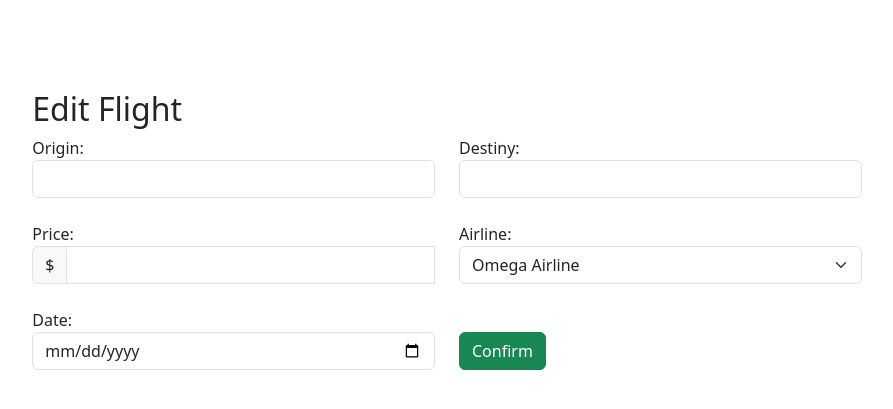
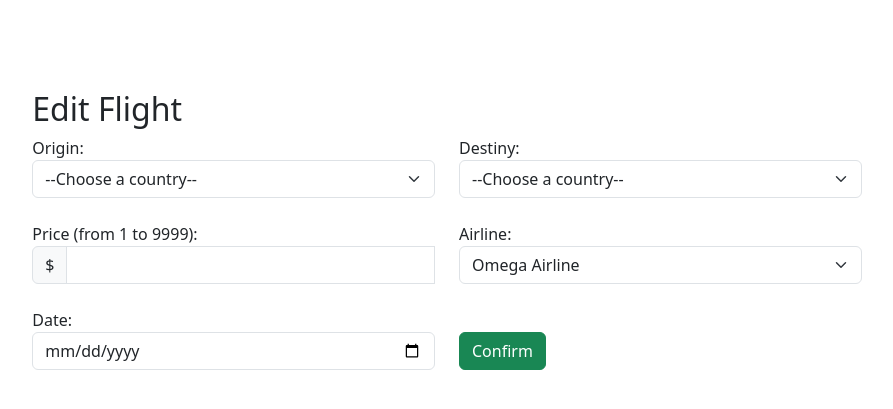
Before and after one commit to enriquesb/crud-app-flights, a Node server app: template views/edit.ejs in a window 1280 px wide. Shown: the top 409 px of the page, without its empty margins (193-1086 px from the left). Run offline with Node 20, Linux system fonts and the light colour scheme; the template is opened without the code that fills it, so the values that code supplies are empty.

Commit message:
Add select element with countries when editing existing flight.

```diff
--- a/app.js
+++ b/app.js
@@ -8,6 +8,9 @@ const fs = require("fs");
 
 const connection = mysql.createConnection(process.env.DATABASE_URL);
 connection.connect();
+
+const rawCountries = fs.readFileSync("public/countries.json");
+const countries = JSON.parse(rawCountries);
 
 app.set("view engine", "ejs");
 app.use(express.static("public"));
@@ -32,9 +35,6 @@ app.post("/new_flight", (req, res) => {
 });
 
 app.get("/new_flight", (req, res) => {
-  let rawCountries = fs.readFileSync("countries.json");
-  let countries = JSON.parse(rawCountries);
-  console.log(countries[0]);
   res.render("new", { countries: countries });
 });
 
@@ -53,7 +53,7 @@ app.post("/edit", (req, res) => {
   connection.query(sql, function (err, rows, fields) {
     if (err) throw err;
     rows[0].id = id2edit;
-    res.render("edit", { row: rows[0] });
+    res.render("edit", { row: rows[0], countries: countries });
   });
 });
 
--- a/countries.json
+++ b/public/countries.json
@@ -4,7 +4,7 @@
   { "name": "Albania", "code": "AL" },
   { "name": "Algeria", "code": "DZ" },
   { "name": "American Samoa", "code": "AS" },
-  { "name": "AndorrA", "code": "AD" },
+  { "name": "Andorra", "code": "AD" },
   { "name": "Angola", "code": "AO" },
   { "name": "Anguilla", "code": "AI" },
   { "name": "Antarctica", "code": "AQ" },
--- a/views/edit.ejs
+++ b/views/edit.ejs
@@ -25,27 +25,34 @@
               <div class="row">
                 <div class="col">
                   <label>Origin:</label><br />
-                  <input
-                    type="text"
-                    class="form-control"
-                    name="origin"
-                    value="<%= row.origin %>"
-                  /><br />
+                  <select name="origin" class="form-select" required>
+                    <option value="">--Choose a country--</option>
+                    <% countries.forEach(country => { %>
+                      <% if (country.name == row.origin){ %>
+                    <option value="<%=country.name%>" selected><%=country.name%></option>
+                    <% } else { %>
+                    <option value="<%=country.name%>"><%=country.name%></option>
+                    <% }; %> <% }); %>
+                  </select>
                 </div>
                 <div class="col">
                   <label>Destiny:</label><br />
-                  <input
-                    type="text"
-                    class="form-control"
-                    name="destination"
-                    value="<%= row.destination %>"
-                  /><br />
+                  <select name="destination" class="form-select" required>
+                    <option value="">--Choose a country--</option>
+                    <% countries.forEach(country => { %>
+                      <% if (country.name == row.destination){ %>
+                    <option value="<%=country.name%>" selected><%=country.name%></option>
+                    <% } else { %>
+                    <option value="<%=country.name%>"><%=country.name%></option>
+                    <% }; %> <% }); %>
+                  </select>
+                  <br />
                 </div>
               </div>
 
               <div class="row">
                 <div class="col">
-                  <label>Price:</label><br />
+                  <label>Price (from 1 to 9999):</label><br />
                   <div class="input-group">
                     <span class="input-group-text">$</span>
                     <input
@@ -53,6 +60,8 @@
                       class="form-control"
                       name="price"
                       value="<%= row.price %>"
+                      min="1"
+                      max="9999"
                     /><br />
                   </div>
                 </div>
@@ -61,15 +70,11 @@
                   <select name="airline" class="form-select" required>
                     <option value="">--Choose an airline--</option>
                     <% if( row.airline == "Alpha Airlines") { %>
-                    <option value="Alpha Airlines" selected>
-                      Alpha Airlines
-                    </option>
+                    <option value="Alpha Airlines" selected>Alpha Airlines</option>
                     <option value="Omega Airlines">Omega Airlines</option>
                     <% } else { %>
                     <option value="Alpha Airlines">Alpha Airlines</option>
-                    <option value="Omega Airlines" selected>
-                      Omega Airline
-                    </option>
+                    <option value="Omega Airlines" selected>Omega Airline</option>
                     <% }; %>
                   </select>
                   <br />
@@ -83,14 +88,12 @@
                     class="form-control"
                     name="date"
                     value="<%= row.departure_date %>"
+                    min="1000-01-01"
+                    max="9999-12-31"
                   /><br />
                 </div>
                 <div class="col d-flex align-items-center">
-                  <input
-                    type="submit"
-                    class="btn btn-success"
-                    value="Confirm"
-                  />
+                  <input type="submit" class="btn btn-success" value="Confirm" />
                 </div>
                 <input type="hidden" name="id2edit" value="<%= row.id %> " />
               </div>
```
Also changed, not shown: 1 other file.
